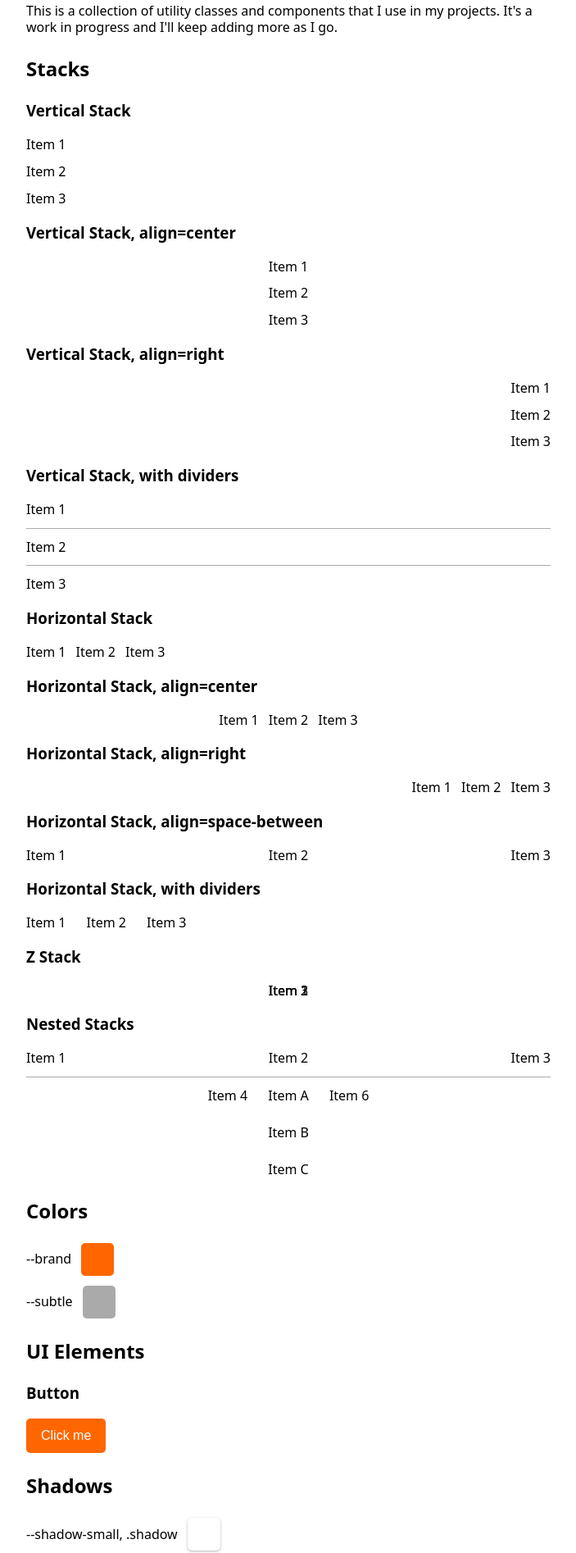
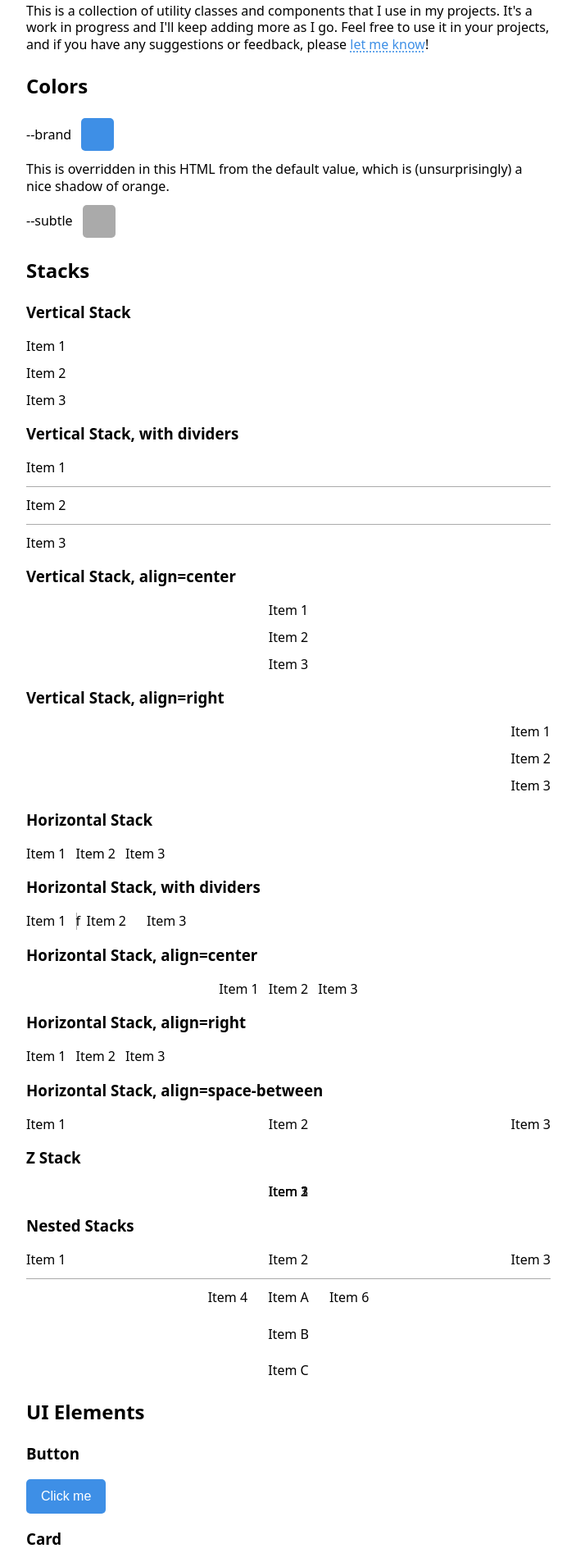
Before and after one commit to bomberstudios/css-library, a website: page index.html in a window 1280 px wide. Shown: the part 103-1997 px from the top of the page at 82% size, without its empty margins (288-991 px from the left). Drawn offline with Linux system fonts and the light colour scheme.

Commit message:
Updates to demo html

```diff
--- a/index.html
+++ b/index.html
@@ -1,12 +1,15 @@
 <!DOCTYPE html>
 <html lang="en">
+  <head>
+    <meta charset="UTF-8" />
+    <meta name="viewport" content="width=device-width, initial-scale=1.0" />
+    <title>CSS Library Demo</title>
+    <link rel="stylesheet" href="index.css" />
+    <style>
+      :root {
+        --brand: #3e8fe6;
+      }
 
-  <head>
-    <meta charset="UTF-8">
-    <meta name="viewport" content="width=device-width, initial-scale=1.0">
-    <title>CSS Library Demo</title>
-    <link rel="stylesheet" href="index.css">
-    <style>
       body {
         width: 50%;
         margin: 0 auto;
@@ -30,9 +33,28 @@
     <h1>CSS Library Demo</h1>
 
     <p>
-      This is a collection of utility classes and components that I use in my projects. It's a work in progress and I'll
-      keep adding more as I go.
+      This is a collection of utility classes and components that I use in my
+      projects. It's a work in progress and I'll keep adding more as I go. Feel
+      free to use it in your projects, and if you have any suggestions or
+      feedback, please
+      <a href="https://bsky.app">let me know</a>!
     </p>
+
+    <h2>Colors</h2>
+    <vstack>
+      <hstack align="left">
+        <p>--brand</p>
+        <div class="chip" style="background-color: var(--brand)"></div>
+      </hstack>
+      <p>
+        This is overridden in this HTML from the default value, which is
+        (unsurprisingly) a nice shadow of orange.
+      </p>
+      <hstack>
+        <p>--subtle</p>
+        <div class="chip" style="background-color: var(--subtle)"></div>
+      </hstack>
+    </vstack>
 
     <h2>Stacks</h2>
 
@@ -40,6 +62,15 @@
     <vstack>
       <div>Item 1</div>
       <div>Item 2</div>
+      <div>Item 3</div>
+    </vstack>
+
+    <h3>Vertical Stack, with dividers</h3>
+    <vstack>
+      <div>Item 1</div>
+      <divider></divider>
+      <div>Item 2</div>
+      <divider></divider>
       <div>Item 3</div>
     </vstack>
 
@@ -57,19 +88,19 @@
       <div>Item 3</div>
     </vstack>
 
-    <h3>Vertical Stack, with dividers</h3>
-    <vstack>
-      <div>Item 1</div>
-      <divider></divider>
-      <div>Item 2</div>
-      <divider></divider>
-      <div>Item 3</div>
-    </vstack>
-
     <h3>Horizontal Stack</h3>
     <hstack>
       <div>Item 1</div>
       <div>Item 2</div>
+      <div>Item 3</div>
+    </hstack>
+
+    <h3>Horizontal Stack, with dividers</h3>
+    <hstack>
+      <div>Item 1</div>
+      <divider>f</divider>
+      <div>Item 2</div>
+      <divider></divider>
       <div>Item 3</div>
     </hstack>
 
@@ -81,7 +112,7 @@
     </hstack>
 
     <h3>Horizontal Stack, align=right</h3>
-    <hstack align="right">
+    <hstack align=" right">
       <div>Item 1</div>
       <div>Item 2</div>
       <div>Item 3</div>
@@ -91,15 +122,6 @@
     <hstack align="space-between">
       <div>Item 1</div>
       <div>Item 2</div>
-      <div>Item 3</div>
-    </hstack>
-
-    <h3>Horizontal Stack, with dividers</h3>
-    <hstack>
-      <div>Item 1</div>
-      <divider></divider>
-      <div>Item 2</div>
-      <divider></divider>
       <div>Item 3</div>
     </hstack>
 
@@ -118,7 +140,7 @@
         <div>Item 3</div>
       </hstack>
       <divider></divider>
-      <hstack align="center" style="align-items: start;">
+      <hstack align="center" style="align-items: start">
         <div>Item 4</div>
         <divider></divider>
         <vstack>
@@ -133,21 +155,21 @@
       </hstack>
     </vstack>
 
-    <h2>Colors</h2>
-    <vstack>
-      <hstack align="left">
-        <p>--brand</p>
-        <div class="chip" style="background-color: var(--brand);"></div>
-      </hstack>
-      <hstack>
-        <p>--subtle</p>
-        <div class="chip" style="background-color: var(--subtle);"></div>
-      </hstack>
-    </vstack>
-
     <h2>UI Elements</h2>
     <h3>Button</h3>
     <button>Click me</button>
+
+    <h3>Card</h3>
+    <hstack class="cols-2">
+      <card>
+        <h3>Card Title</h3>
+        <p>Card content goes here</p>
+      </card>
+      <card>
+        <h3>Card Title</h3>
+        <p>Card content goes here</p>
+      </card>
+    </hstack>
 
     <h2>Shadows</h2>
     <vstack>
@@ -169,9 +191,6 @@
       </hstack>
     </vstack>
 
-    <footer>
-      Enjoy life!
-    </footer>
+    <footer>Enjoy life!</footer>
   </body>
-
 </html>
```
